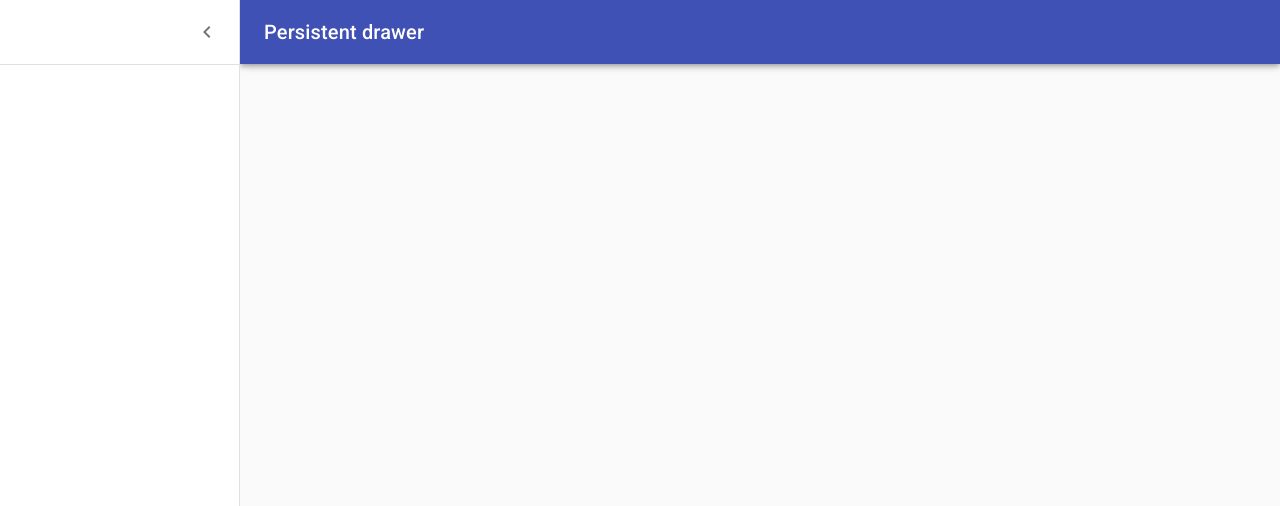
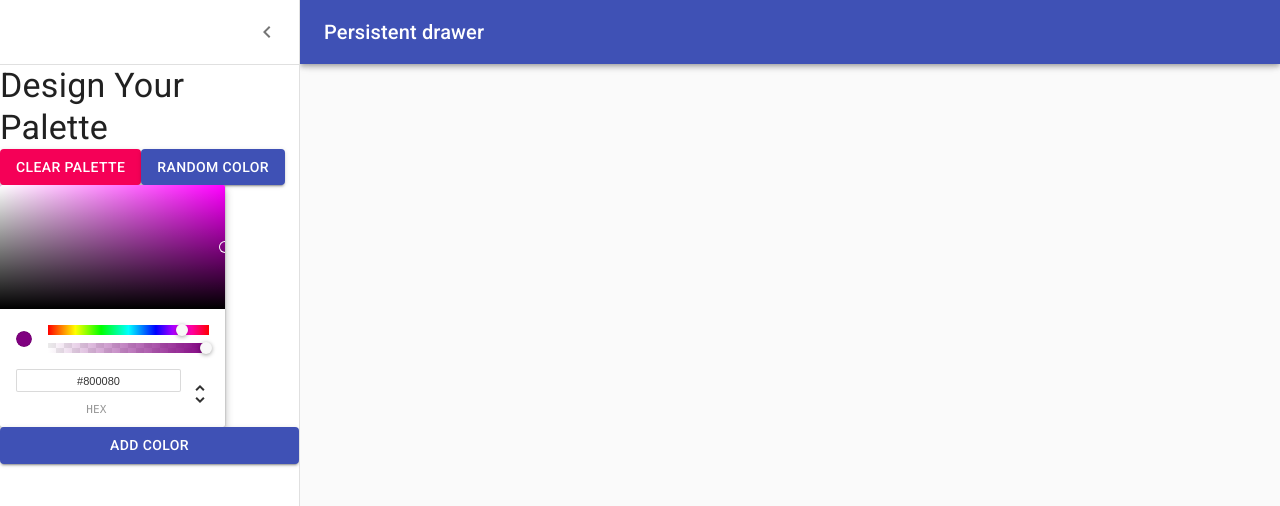
Before and after one commit to IMPrimph/ColorsApp, a React (Create React App) app: page /palette/new in a window 1280 px wide. Both pictures are taken after a click on the button "Open drawer". Shown: the top 506 px of the page. Built offline with nearby package versions, Linux system fonts and the light colour scheme; the HTML template or start-up script is replaced by a standard one.

Commit message:
add chromePicker colorPicker and buttons

```diff
--- a/package.json
+++ b/package.json
@@ -13,6 +13,7 @@
     "chroma-js": "^2.1.1",
     "rc-slider": "^9.7.2",
     "react": "^17.0.2",
+    "react-color": "^2.17.2",
     "react-copy-to-clipboard": "^5.0.3",
     "react-dom": "^17.0.2",
     "react-router-dom": "^5.2.0",
--- a/src/NewPaletteForm.js
+++ b/src/NewPaletteForm.js
@@ -10,9 +10,10 @@
 import IconButton from '@material-ui/core/IconButton';
 import MenuIcon from '@material-ui/icons/Menu';
 import ChevronLeftIcon from '@material-ui/icons/ChevronLeft';
+import { ChromePicker } from 'react-color'
+import Button from '@material-ui/core/Button';
 
-
-const drawerWidth = 240;
+const drawerWidth = 300;
 
 const styles = theme => ({
     root: {
@@ -127,6 +128,18 @@
                         </IconButton>
                     </div>
                     <Divider />
+                    <Typography variant='h4'>
+                        Design Your Palette
+                    </Typography>
+                    <div>
+                        <Button variant='contained' color="secondary">Clear Palette</Button>
+                        <Button variant='contained' color="primary">Random Color</Button>
+                    </div>
+                    <ChromePicker
+                        color="purple"
+                        onChangeComplete={(newColor) => console.log(newColor)}
+                    />
+                    <Button variant="contained" color="primary">Add Color</Button>
                 </Drawer>
                 <main
                     className={classNames(classes.content, {
@@ -134,6 +147,7 @@
                     })}
                 >
                     <div className={classes.drawerHeader} />
+
                 </main>
             </div>
         );
```
Also changed, not shown: 1 other file (tests, documents, lock files or other folders).
